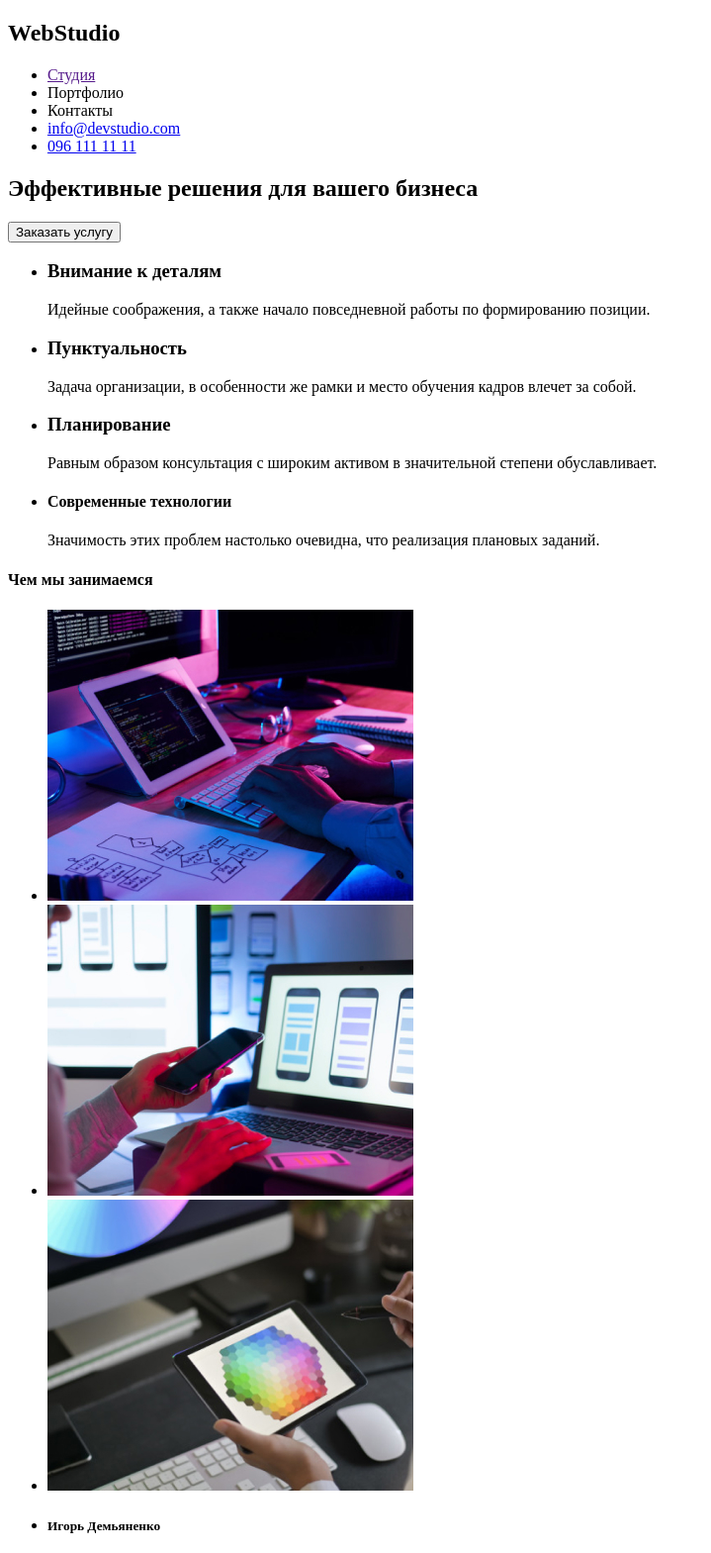
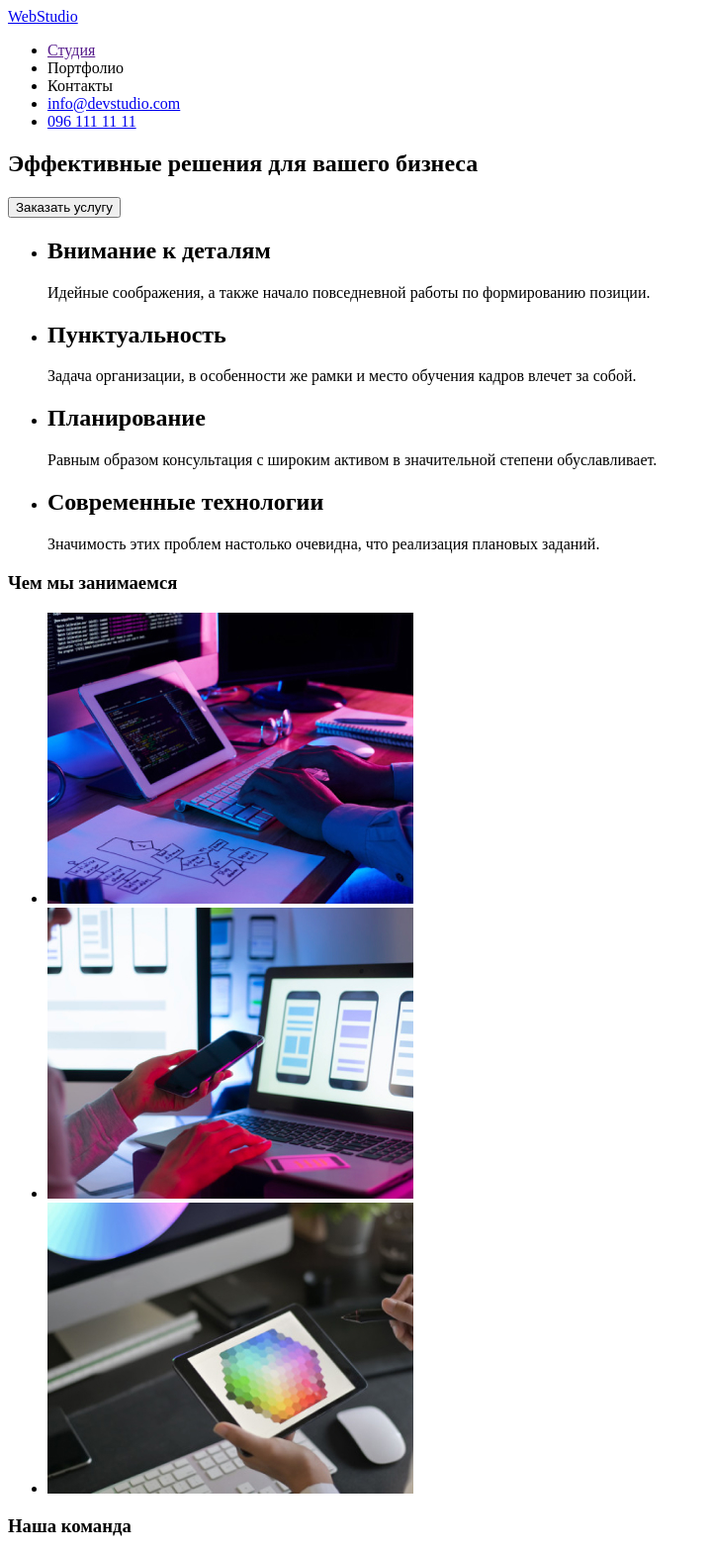
Before and after one commit to xandrux528/goit-markup-hw-01, a plain HTML site: page index.html in a window 1280 px wide. Shown: the top 1569 px of the page at 99% size, without its empty margins (0-719 px from the left). Drawn offline with Linux system fonts and the light colour scheme.

Commit message:
вариант №4

```diff
--- a/index.html
+++ b/index.html
@@ -9,7 +9,7 @@
 <body>
     <header>
         <nav>
-            <h1>WebStudio</h1>
+            <a href="./index.html">WebStudio</a>
             <ul>
                 <li><a href="">Студия</a></li>
                 <li>Портфолио</li>
@@ -21,65 +21,66 @@
     </header>
     <main>
         <section>
-            <h2>Эффективные решения для вашего бизнеса</h2>
+            <h1>Эффективные решения для вашего бизнеса</h1>
             <button type="button">Заказать услугу</button>
         </section>
        <section>
         <ul>
             <li>
-                <h3>Внимание к деталям</h3>
+                <h2>Внимание к деталям</h2>
                 <p>Идейные соображения, а также начало повседневной работы по формированию позиции.</p>
             </li>
         <li>
-            <h3>Пунктуальность</h3>
+            <h2>Пунктуальность</h2>
             <p>Задача организации, в особенности же рамки и место обучения кадров влечет за собой.</p>
         </li>
         <li>
-            <h3>Планирование</h3>
+            <h2>Планирование</h2>
             <p>Равным образом консультация с широким активом в значительной степени обуславливает.</p>
         </li>
         <li>
-            <h4>Современные технологии</h4>
+            <h2>Современные технологии</h2>
             <p>Значимость этих проблем настолько очевидна, что реализация плановых заданий.</p>
         </li>
         </ul>
        </section>
        <section>
-           <h4>Чем мы занимаемся</h4>
+           <h3>Чем мы занимаемся</h3>
            <ul>
                 <li><img src="./images/job/img1.jpg" width="370" height="294" alt="ведётся разработка сайта" /></li>
                 <li><img src="./images/job/img2.jpg" width="370" height="294" alt="разработка мобильных приложений" /></li>
                 <li><img src="./images/job/img3.jpg" width="370" height="294" alt="внедряются цветовые настройки" /></li>
             </ul>
        </section>
-
        <section>
+           <h3>Наша команда</h3>
         <ul>
         <li>
-            <h5>Игорь Демьяненко</h5>
+            <img src="./images/team/img1.jpg" width="270" height="260" alt="улыбающаяся мужчина">
+            Игорь Демьяненко
             <p lang="en">Product Designer</p>
         </li>
         <li>
             <img src="./images/team/img2.jpg" width="270" height="260" alt="улыбающаяся женщина">
-            <h5>Ольга Репина</h5>
+            Ольга Репина
             <p lang="en">Frontend Developer</p>
         </li>
         <li>
             <img src="./images/team/img3.jpg" width="270" height="260" alt="улыбающийся мужчина">
-            <h5>Николай Тарасов</h5>
+            Николай Тарасов
             <p lang="en">Marketing</p>
         </li>
         <li>
             <img src="./images/team/img4.jpg" width="270" height="260" alt="улыбающийся мужчина">
-            <h5>Михаил Ермаков</h5>
+            Михаил Ермаков
             <p lang="en">UI Designer</p>
         </li>
         </ul>
        </section>
     </main>
        <footer>
-           <h6>WebStudio</h6>
-           <address>
+            <a href="./index.html">WebStudio</a>
+            <address>
                <ul>
                    <li><a href="https://goo.gl/maps/mGqA4Xp5NF1LdRJz6" target="_blank" rel="noopener noreferrer">г. Киев, пр-т Леси Украинки, 26</a></li>
                    <li><a href="mailto:info@example.com">info@example.com</a></li>
```
